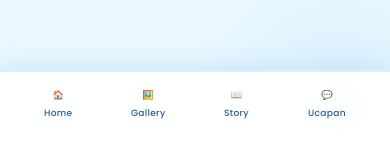
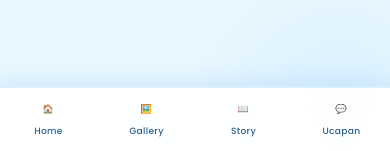
Before and after one commit to fossteksukabumi/epi-doni, a React (Vite) app: page /home in a window 390 px wide. Shown: the part 693-844 px from the top of the page. Built offline with nearby package versions, Linux system fonts and the light colour scheme; no server answers.

Commit message:
Refactor BottomNav styles for layout stabilitybotomstyle
Updated BottomNav styles to prevent layout shifts and improve responsiveness.

```diff
--- a/src/components/BottomNav/BottomNav.style.js
+++ b/src/components/BottomNav/BottomNav.style.js
@@ -1,43 +1,54 @@
 import styled from "styled-components";
 
 export const NavWrapper = styled.nav`
+  /* CRITICAL: Use position fixed with explicit dimensions */
   position: fixed;
   bottom: 0;
   left: 0;
   right: 0;
-  background: white;
+  width: 100vw;
+  height: 70px; /* Fixed height prevents any shift */
+
+  background: rgba(255, 255, 255, 0.95);
+  backdrop-filter: blur(10px);
+
   display: flex;
   justify-content: space-around;
   align-items: center;
-  padding: 12px 20px 15px;
+
   box-shadow: 0 -5px 20px rgba(74, 144, 226, 0.15);
   border-top: 2px solid rgba(135, 206, 250, 0.3);
-  z-index: 999;
-  backdrop-filter: blur(10px);
-  background: rgba(255, 255, 255, 0.95);
 
-  /* CRITICAL FIX: Prevent layout shift */
-  will-change: transform;
-  transform: translateZ(0);
+  /* CRITICAL: Highest z-index and isolation */
+  z-index: 10000;
+  isolation: isolate;
+
+  /* CRITICAL: Prevent any repainting or layout recalculation */
+  will-change: auto;
+  transform: translate3d(0, 0, 0);
   backface-visibility: hidden;
+  contain: strict; /* Strictest containment */
+
+  /* Font rendering consistency */
+  -webkit-font-smoothing: antialiased;
+  -moz-osx-font-smoothing: grayscale;
+
+  /* Prevent any user interaction shift */
+  pointer-events: auto;
+  touch-action: manipulation;
 
   @media (max-width: 480px) {
-    padding: 10px 15px 12px;
+    height: 65px;
   }
 
-  /* For devices with notch AND navigation buttons */
+  /* For devices with notch - add safe area */
   @supports (padding: max(0px)) {
-    padding-bottom: max(15px, calc(env(safe-area-inset-bottom) + 8px));
+    padding-bottom: env(safe-area-inset-bottom);
+    height: calc(70px + env(safe-area-inset-bottom));
 
-    /* Extra padding for Android devices with navigation bar */
-    @media (max-width: 768px) {
-      padding-bottom: max(20px, calc(env(safe-area-inset-bottom) + 12px));
+    @media (max-width: 480px) {
+      height: calc(65px + env(safe-area-inset-bottom));
     }
-  }
-
-  /* Fallback for devices without safe-area support but have nav buttons */
-  @media (max-width: 768px) and (max-height: 900px) {
-    padding-bottom: 25px;
   }
 `;
 
@@ -45,45 +56,63 @@ export const NavItem = styled.button`
   display: flex;
   flex-direction: column;
   align-items: center;
-  gap: 5px;
+  justify-content: center;
+  gap: 4px;
+
+  /* Fixed dimensions to prevent shift */
+  min-width: 60px;
+  min-height: 50px;
+
   background: none;
   border: none;
   cursor: pointer;
-  padding: 8px 12px;
+  padding: 6px 10px;
   border-radius: 12px;
-  transition: all 0.3s ease;
+
   position: relative;
   font-family: 'Poppins', sans-serif;
   color: #2c5f8d;
 
   /* Prevent layout shift */
   will-change: transform;
+  transform: translateZ(0);
+  contain: layout style paint;
+
+  /* Remove tap effects that might cause shift */
+  -webkit-tap-highlight-color: transparent;
+  user-select: none;
+
+  /* Smooth transitions only for visual effects */
+  transition: color 0.2s ease, transform 0.2s ease;
 
   span {
-    font-size: clamp(0.7rem, 2vw, 0.8rem);
+    font-size: 0.7rem;
     font-weight: 500;
     letter-spacing: 0.3px;
+    line-height: 1;
+
+    /* Prevent text shift */
+    display: block;
+    text-align: center;
   }
 
-  /* Active/Hover background */
+  /* Hover background */
   &::before {
     content: '';
     position: absolute;
-    top: 0;
-    left: 0;
-    right: 0;
-    bottom: 0;
+    inset: 0;
     background: linear-gradient(135deg, #e6f7ff, #f0f8ff);
     border-radius: 12px;
     opacity: 0;
-    transition: opacity 0.3s ease;
+    transition: opacity 0.2s ease;
     z-index: -1;
+    pointer-events: none;
   }
 
   &:hover,
   &:active {
     color: #4a90e2;
-    transform: translateY(-3px);
+    transform: translateY(-2px) translateZ(0);
 
     &::before {
       opacity: 1;
@@ -91,12 +120,14 @@ export const NavItem = styled.button`
   }
 
   &:active {
-    transform: translateY(-1px);
+    transform: translateY(0) translateZ(0);
   }
 
   @media (max-width: 480px) {
-    padding: 6px 8px;
-    gap: 4px;
+    min-width: 55px;
+    min-height: 45px;
+    padding: 5px 8px;
+    gap: 3px;
 
     span {
       font-size: 0.65rem;
@@ -104,7 +135,7 @@ export const NavItem = styled.button`
   }
 
   @media (max-width: 360px) {
-    padding: 5px 6px;
+    min-width: 50px;
 
     span {
       display: none;
@@ -113,22 +144,34 @@ export const NavItem = styled.button`
 `;
 
 export const Icon = styled.span`
-  font-size: 1.5rem;
-  transition: transform 0.3s ease;
+  font-size: 1.4rem;
+  line-height: 1;
   display: flex;
   align-items: center;
   justify-content: center;
 
+  /* Fixed size to prevent emoji shift */
+  width: 1.4rem;
+  height: 1.4rem;
+
+  /* Smooth scale only */
+  transition: transform 0.2s ease;
+  will-change: transform;
+
   ${NavItem}:hover &,
   ${NavItem}:active & {
-    transform: scale(1.2);
+    transform: scale(1.15) translateZ(0);
   }
 
   @media (max-width: 480px) {
     font-size: 1.3rem;
+    width: 1.3rem;
+    height: 1.3rem;
   }
 
   @media (max-width: 360px) {
     font-size: 1.4rem;
+    width: 1.4rem;
+    height: 1.4rem;
   }
 `;
```
